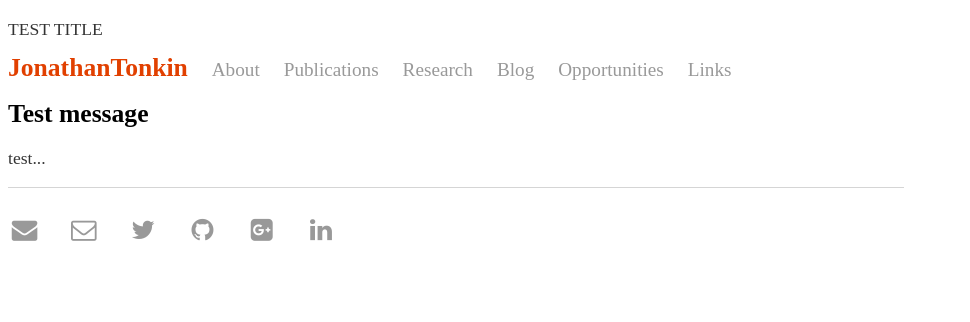
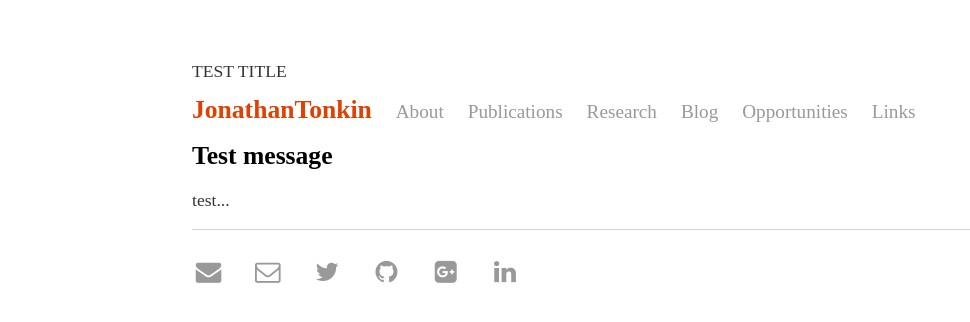
Before and after one commit to jdtonkin/jdtonkin.github.io, a Jekyll site: the page built from index.html, in a window 1280 px wide. Shown: the top 322 px of the page, without its empty margins (0-970 px from the left). Built offline with Jekyll 4.4.1, drawn with Linux system fonts in a browser that asks for light colours; nearby versions of some CDN libraries; some web fonts are replaced.

Commit message:
Update main.css

```diff
--- a/css/main.css
+++ b/css/main.css
@@ -1,5 +1,5 @@
 
-body { margin-top: 10px auto; margin-bottom: 60px auto; margin-left: 60px auto; margin-right: 60px auto; width: 70%; }
+body { margin: 60px auto; width: 70%; }
 
 a { text-decoration: none; color: #E14000; }
 a:hover { text-decoration: underline; }
```
